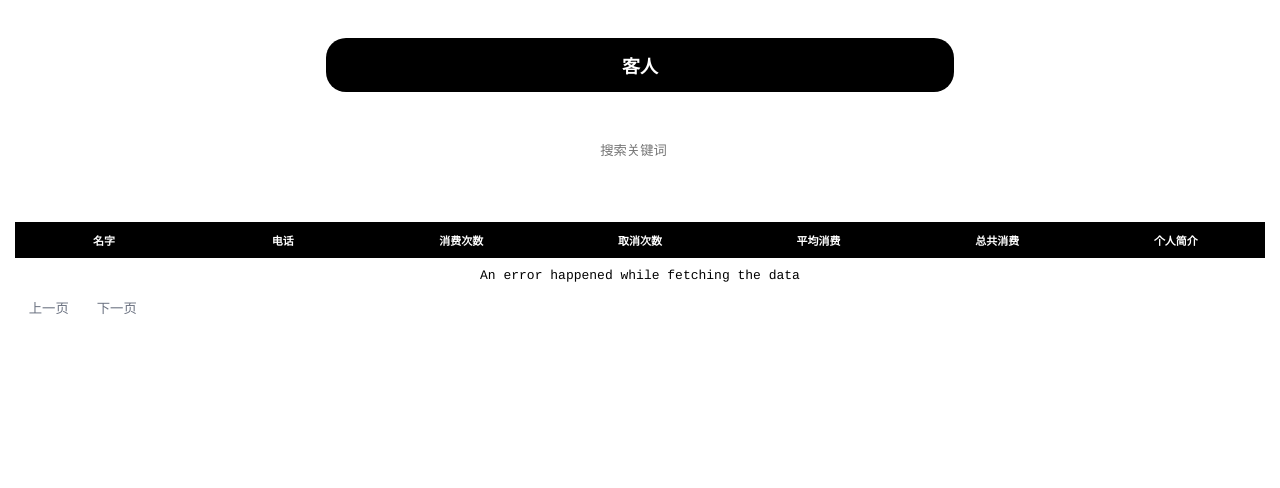
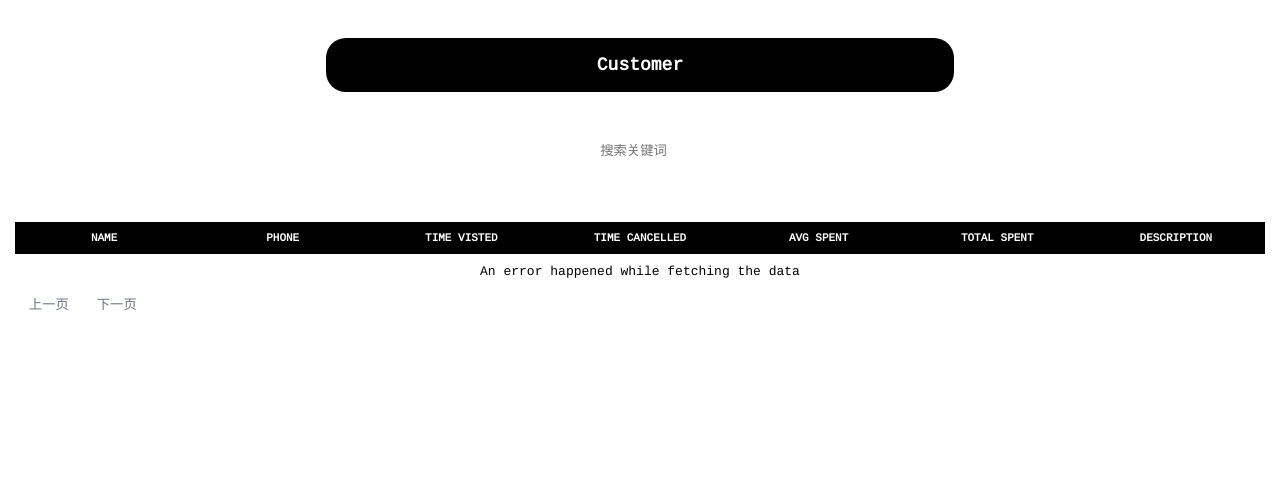
Before and after one commit to Lumeng-F/bookingTool, a Flask app: page /customer in a window 1280 px wide. Shown: the top 488 px of the page. Run offline with Flask 2, Linux system fonts and the light colour scheme; data that the repository does not hold is empty.

Commit message:
Update customer.html

```diff
--- a/pbook/templates/customer.html
+++ b/pbook/templates/customer.html
@@ -13,7 +13,7 @@
 
 <body>
   <div class="form">
-    <input class="cbtn" type="submit" value="客人" />
+    <input class="cbtn" type="submit" value="Customer" />
     <div id="table"></div>
   </div>
 
@@ -46,26 +46,26 @@
         { id: "id", hidden: true },
         {
           id: "name",
-          name: "名字",
+          name: "Name",
           sort: false,
           attributes: editableCellAttributes,
         },
-        { id: "phone", name: "电话", sort: false },
-        { id: "timeVisted", name: "消费次数" },
-        { id: "timeCancelled", name: "取消次数" },
+        { id: "phone", name: "Phone", sort: false },
+        { id: "timeVisted", name: "Time Visted" },
+        { id: "timeCancelled", name: "Time Cancelled" },
         {
           id: "avgSpent",
-          name: "平均消费",
+          name: "Avg Spent",
           formatter: (_, row) => `$${row.cells[5].data.toLocaleString()}`,
         },
         {
           id: "totalSpent",
-          name: "总共消费",
+          name: "Total Spent",
           formatter: (_, row) => `$${row.cells[6].data.toLocaleString()}`,
         },
         {
           id: "description",
-          name: "个人简介",
+          name: "Description",
           sort: false,
           attributes: editableCellAttributes,
         },
```
